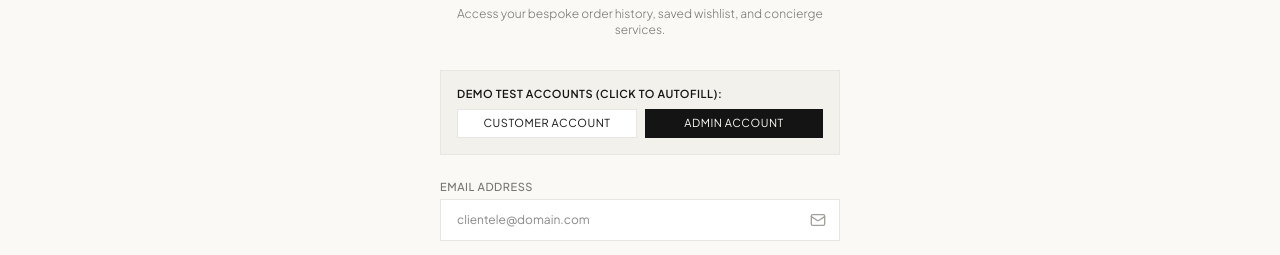
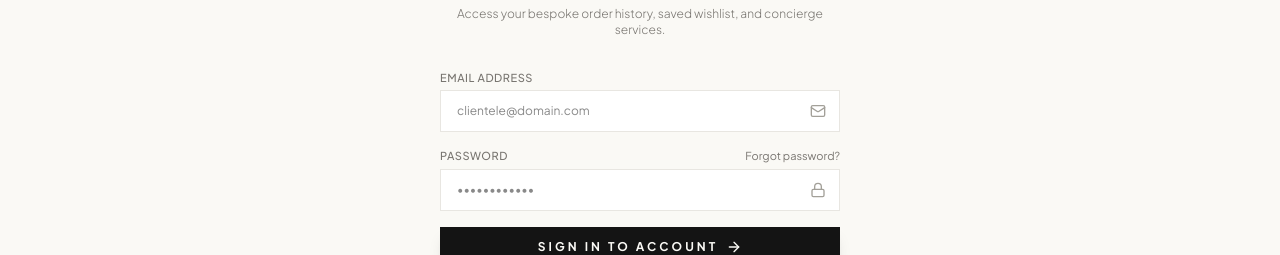
Before and after one commit to Mitil08/Shopping-App-Frontend, a React (Vite) app: page /login in a window 1280 px wide. Shown: the part 281-536 px from the top of the page. Built offline with nearby package versions, Linux system fonts and the light colour scheme; no server answers.

Commit message:
Remove demo account quick-fill banner from login page

```diff
--- a/src/pages/LoginPage.jsx
+++ b/src/pages/LoginPage.jsx
@@ -33,17 +33,6 @@ export default function LoginPage() {
     }
   };
 
-  const handleDemoFill = (role) => {
-    if (role === 'admin') {
-      setEmail('admin@elane-studio.com');
-      setPassword('AdminPass123!');
-    } else {
-      setEmail('client@elane-studio.com');
-      setPassword('ClientPass123!');
-    }
-    setFormError('');
-  };
-
   return (
     <div className="max-w-md w-full mx-auto px-6 py-16 lg:py-24">
       <div className="text-center mb-8">
@@ -64,29 +53,6 @@ export default function LoginPage() {
           <span>{formError}</span>
         </div>
       )}
-
-      {/* Demo Credentials Quick-Fill Banner */}
-      <div className="mb-6 p-4 bg-[#F3F1EC] border border-[#E8E6E1] text-xs">
-        <p className="text-[11px] font-semibold uppercase tracking-wider text-[#141414] mb-2">
-          Demo Test Accounts (Click to autofill):
-        </p>
-        <div className="flex gap-2">
-          <button
-            type="button"
-            onClick={() => handleDemoFill('customer')}
-            className="flex-1 py-1.5 px-2 bg-white border border-[#E8E6E1] text-[11px] uppercase tracking-wider hover:border-[#141414] transition-colors"
-          >
-            Customer Account
-          </button>
-          <button
-            type="button"
-            onClick={() => handleDemoFill('admin')}
-            className="flex-1 py-1.5 px-2 bg-[#141414] text-[#FAF9F5] text-[11px] uppercase tracking-wider hover:bg-[#2A2A2A] transition-colors"
-          >
-            Admin Account
-          </button>
-        </div>
-      </div>
 
       <form onSubmit={handleSubmit} className="space-y-4">
         <div>
```
